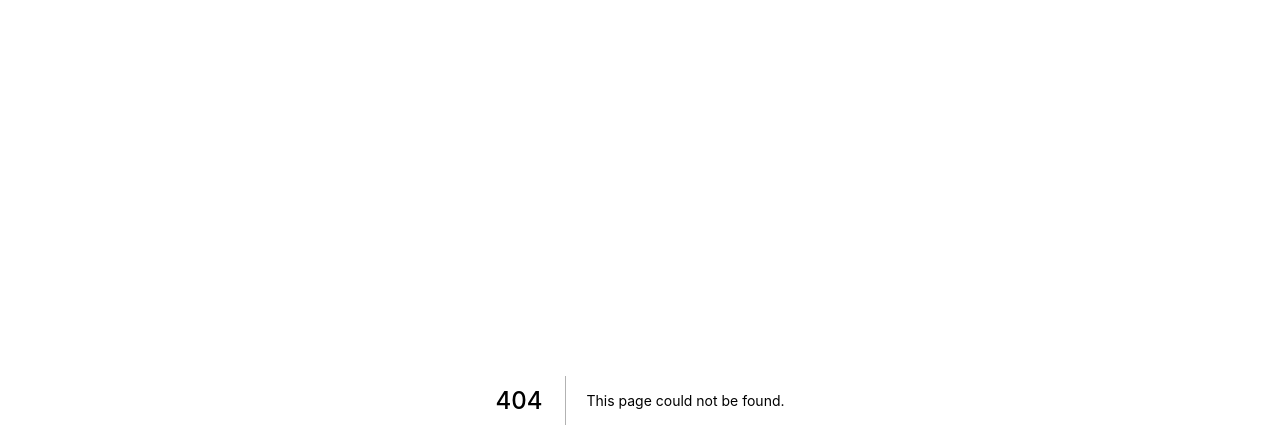
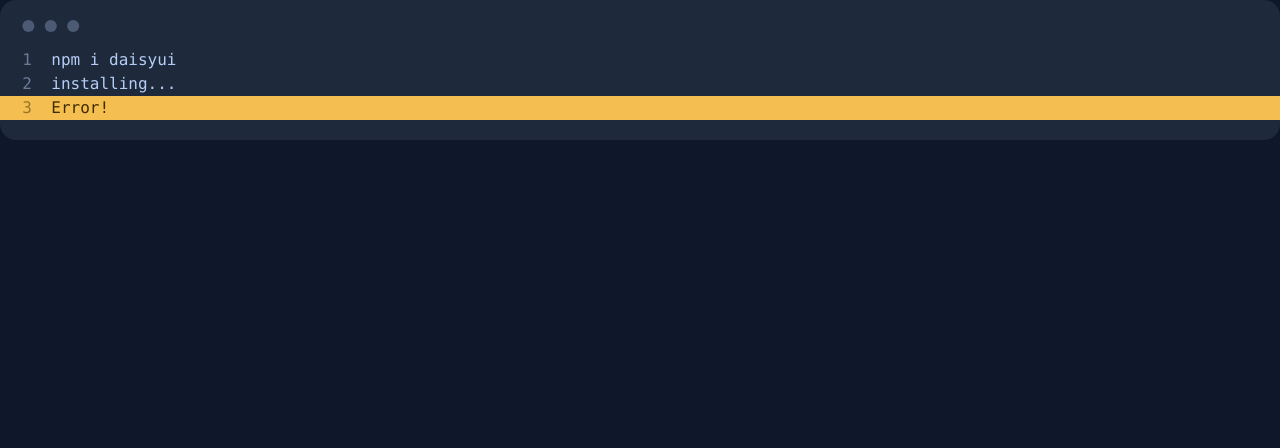
Before and after one commit to ashigirl96/daisy-ui-playground, a Next.js app: page /code in a window 1280 px wide. Before the commit this address had no page. Shown: the top 448 px of the page. Built offline with nearby package versions, Linux system fonts and the light colour scheme.

Commit message:
impl code

```diff
--- /dev/null
+++ b/src/pages/code.tsx
@@ -0,0 +1,25 @@
+import type { NextPage } from 'next'
+import Head from 'next/head'
+
+const Code: NextPage = () => {
+  return (
+    <>
+      <Head>
+        <title>code!</title>
+      </Head>
+      <div className="mockup-code">
+        <pre data-prefix="1">
+          <code>npm i daisyui</code>
+        </pre>
+        <pre data-prefix="2">
+          <code>installing...</code>
+        </pre>
+        <pre data-prefix="3" className="bg-warning text-warning-content">
+          <code>Error!</code>
+        </pre>
+      </div>
+    </>
+  )
+}
+
+export default Code
```
